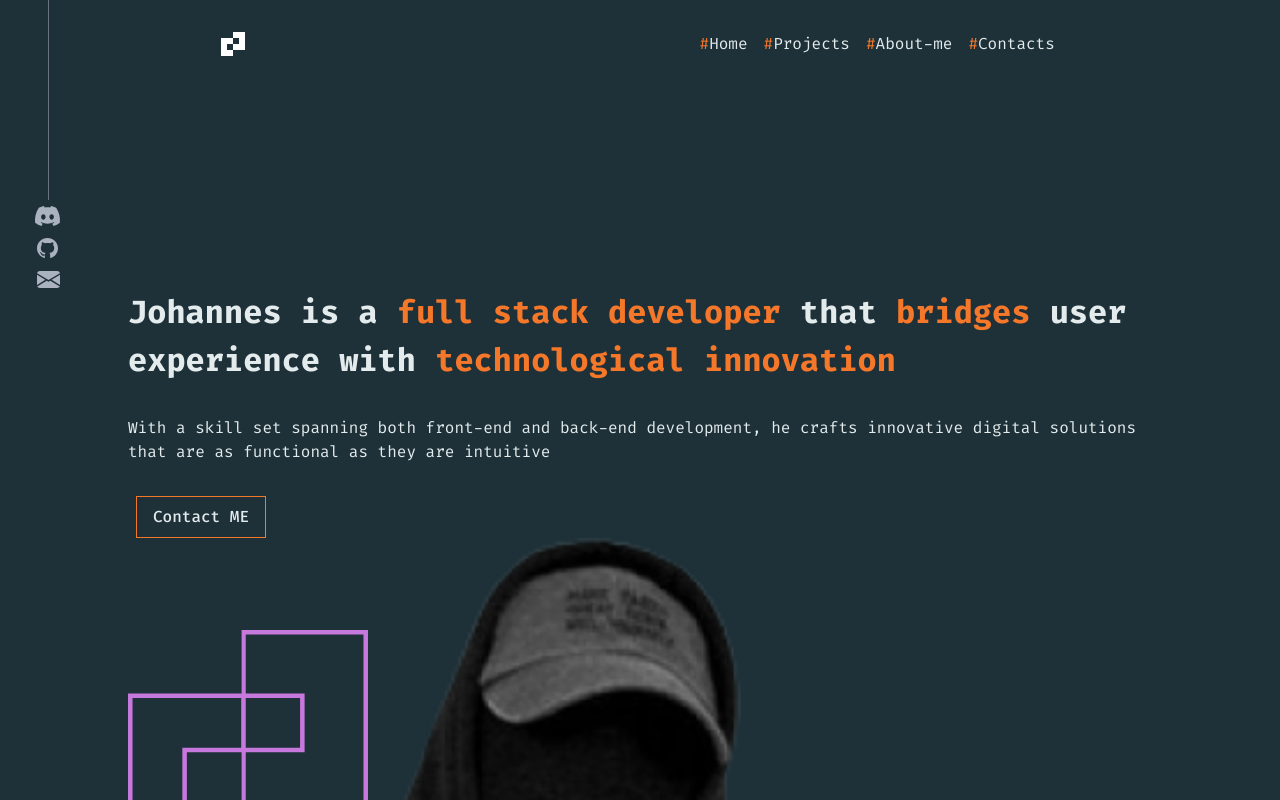
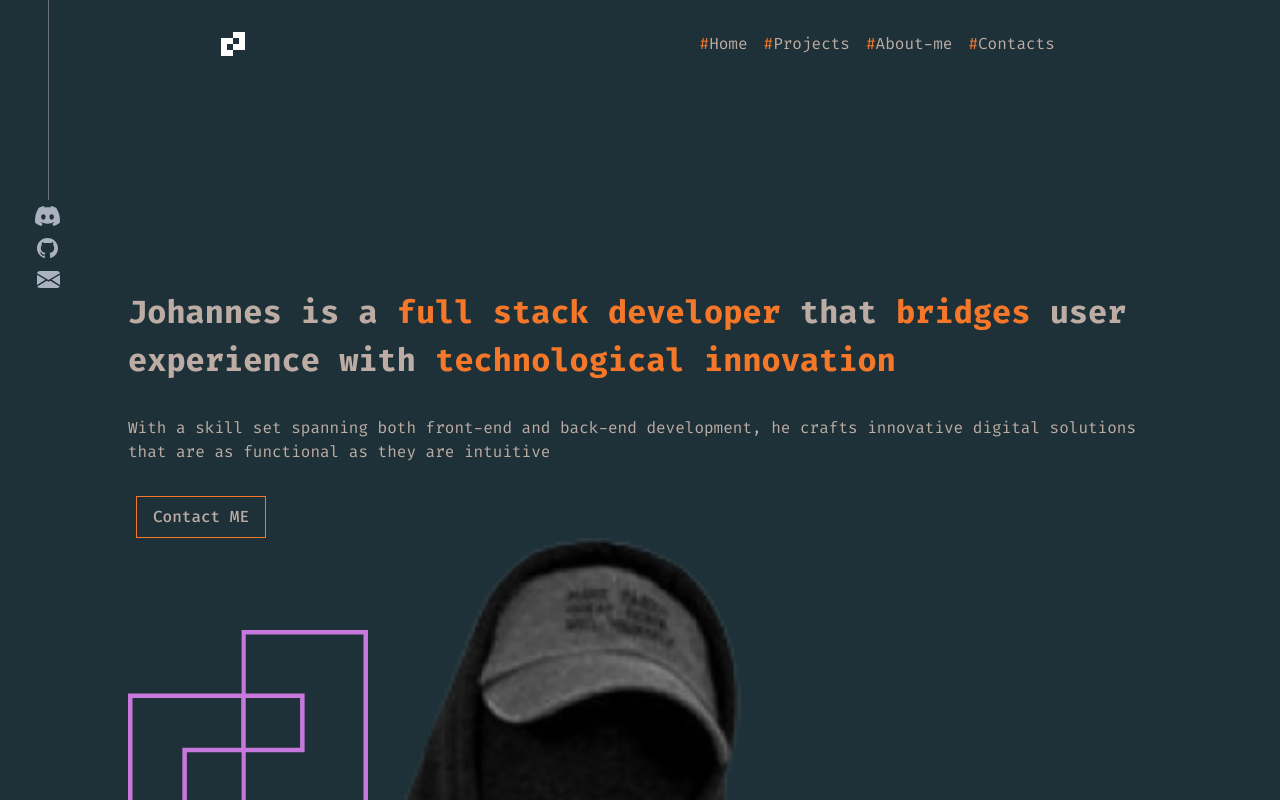
Before and after one commit to johannes-code/portfolio_v2, a React (Vite) app: page / in a window 1280 px wide. Shown: the top 800 px of the page. Built offline with nearby package versions, Linux system fonts and the light colour scheme.

Commit message:
updated colors to oklch, and adjusted colors

```diff
--- a/src/App.css
+++ b/src/App.css
@@ -10,12 +10,12 @@
 @theme {
   --font-fira: "Fira Code", monospace;
 
-  --primary: hsl(23 90% 56%);
-  --primary-op: hsl(23 90% 56% / 0.1);
-  --gray: hsl(180 38% 39%);
-  --gray-op: hsl(246 46% 40%);
-  --background: hsl(196 30% 17%);
-  --white: hsl(190 22% 91%);
+  --primary: oklch(70.46% 0.1746 47.78);
+  --primary-op: oklch(70.46% 0.1746 47.78 / 10%);
+  --gray: oklch(58.37% 0.0745 195.31);
+  --gray-op: oklch(58.37% 0.0745 195.31 / 10%);
+  --background: oklch(30.16% 0.0277 222.8);
+  --white: oklch(97.46% 0.0446 47.78 / 65%);
 
   --breakpoint_desktopScreen: 1024px;
   --breakpoint_tabletScreen: 768px;
```
